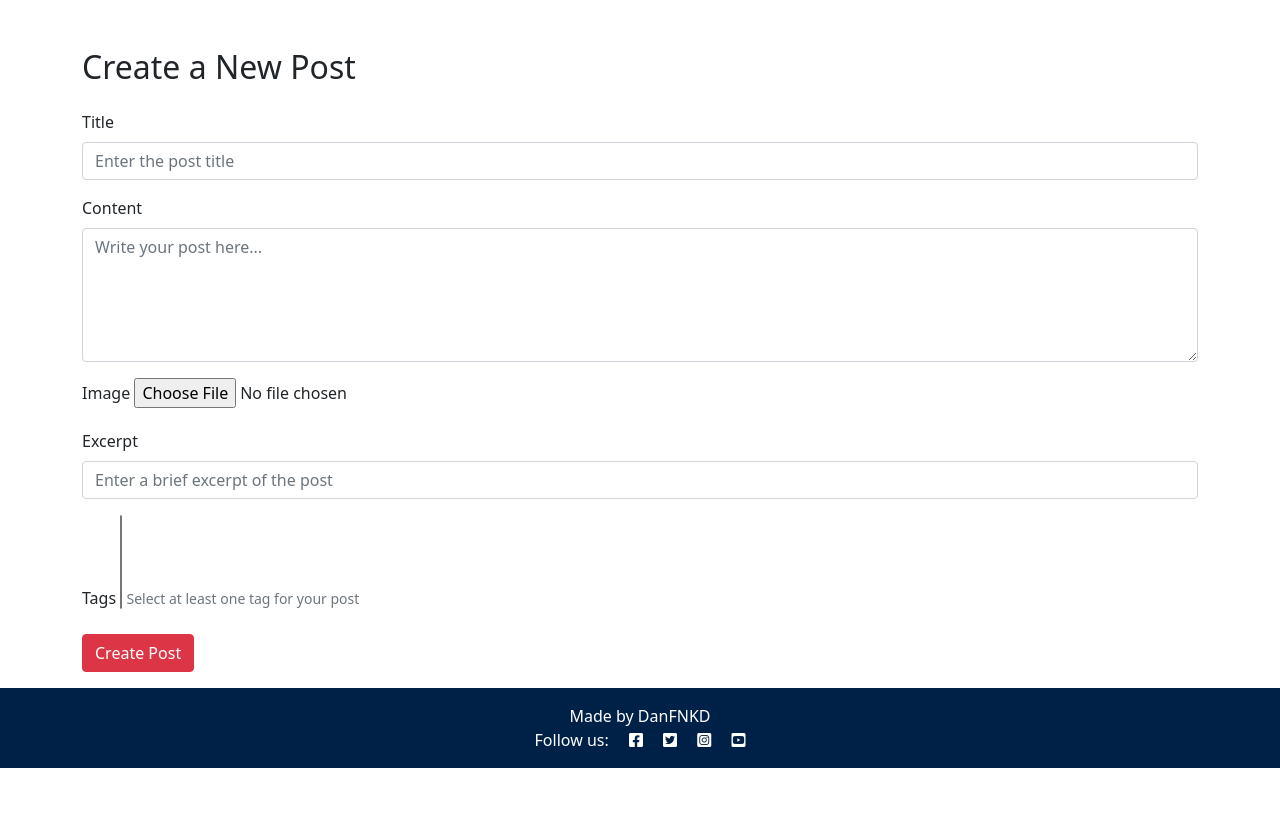
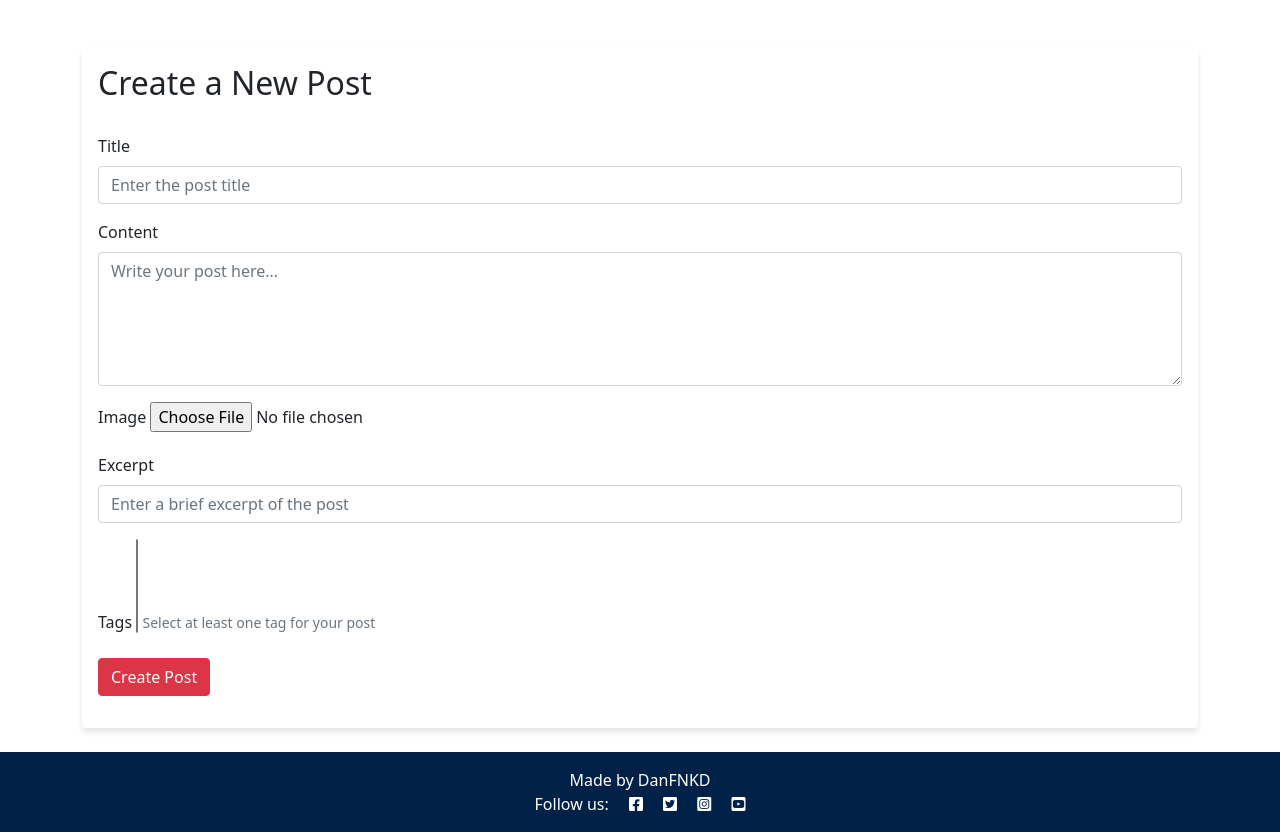
Before and after one commit to DanFNKD/the-notice-board, a Django app: page /create-post/ in a window 1280 px wide. Shown: the part 64-896 px from the top of the page. Before the commit the page ends 832 px from the top, so only its background shows below. Run offline with Django 4.2, Linux system fonts and the light colour scheme; the visitor is signed in with stand-in values (Sample User, id 1); data that the repository does not hold is empty.

Commit message:
feat(post): update create_post template

```diff
--- a/blog/templates/blog/create_post.html
+++ b/blog/templates/blog/create_post.html
@@ -2,6 +2,8 @@
 
 {% block content %}
 <div class="container mt-5">
+    <div class="card mb-4">
+        <div class="card-body">
             <h2>Create a New Post</h2>
             <form method="post" enctype="multipart/form-data" class="mt-4">
                 {% csrf_token %}
@@ -29,5 +31,7 @@
                 <button type="submit" class="btn btn-danger mb-3">Create Post</button>
             </form>
         </div>
+    </div>
+</div>
 
 {% endblock %}
```
Also changed, not shown: readme-media/site_images/post/comment-feedback-message.png (added), readme-media/site_images/post/post1.png (added), readme-media/site_images/post/post2.png (added), readme-media/site_images/post/vote-feedback-message.png (added). Lines whose indentation alone changed are shown as unchanged.
